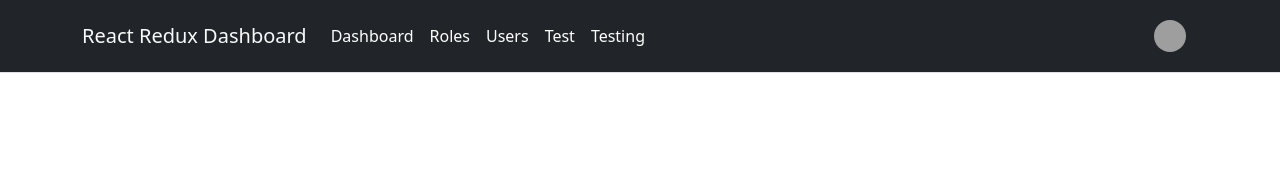
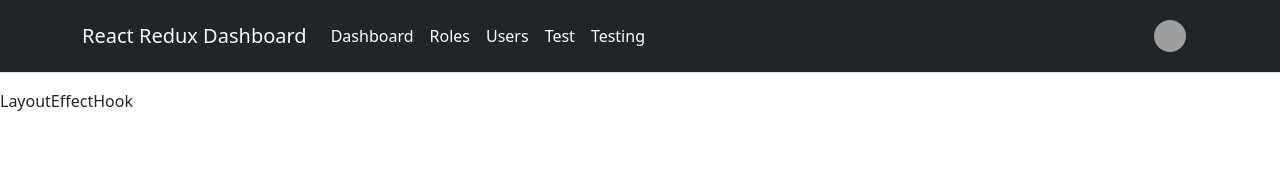
Before and after one commit to vinothsmart/react-redux-dashboard, a React (Create React App) app: page /hooks/useLayoutEffect in a window 1280 px wide. Shown: the top 179 px of the page. Built offline with nearby package versions, Linux system fonts and the light colour scheme; grey boxes are pictures that could not be loaded.

Commit message:
useLayoutEffect

```diff
--- a/src/components/AppRouter.js
+++ b/src/components/AppRouter.js
@@ -14,6 +14,7 @@ import RefHook from "./pages/Hooks/RefHook";
 import ReducerHook from "./pages/Hooks/ReducerHook";
 import StateHook from "./pages/Hooks/StateHook";
 import Basic from "./pages/JsChallage/Basic";
+import LayoutEffectHook from "./pages/Hooks/LayoutEffectHook";
 
 const AppRouter = () => {
   return (
@@ -29,6 +30,7 @@ const AppRouter = () => {
       <Route exact path="/hooks/useReducer" component={ReducerHook} />
       <Route exact path="/hooks/useEffect" component={EffectHook} />
       <Route exact path="/hooks/useRef" component={RefHook} />
+      <Route exact path="/hooks/useLayoutEffect" component={LayoutEffectHook} />
       <Route exact path="/jsc/basic" component={Basic} />
     </Switch>
   );
--- /dev/null
+++ b/src/components/pages/Hooks/LayoutEffectHook.js
@@ -0,0 +1,13 @@
+import React, { useEffect, useLayoutEffect } from "react";
+
+const LayoutEffectHook = () => {
+  useLayoutEffect(() => {
+    console.log("LayoutEffectHook");
+  }, []);
+  useEffect(() => {
+    console.log("useEffect");
+  }, []);
+  return <div>LayoutEffectHook</div>;
+};
+
+export default LayoutEffectHook;
```
